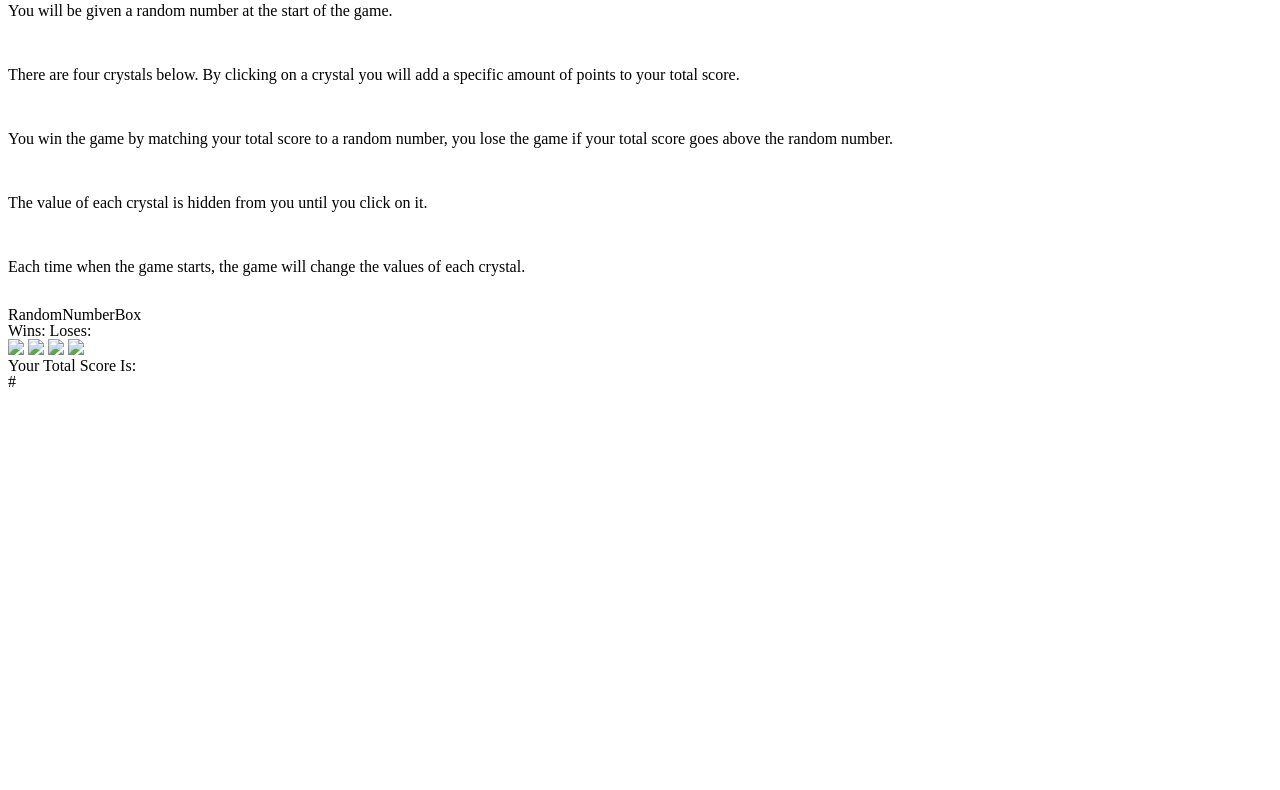
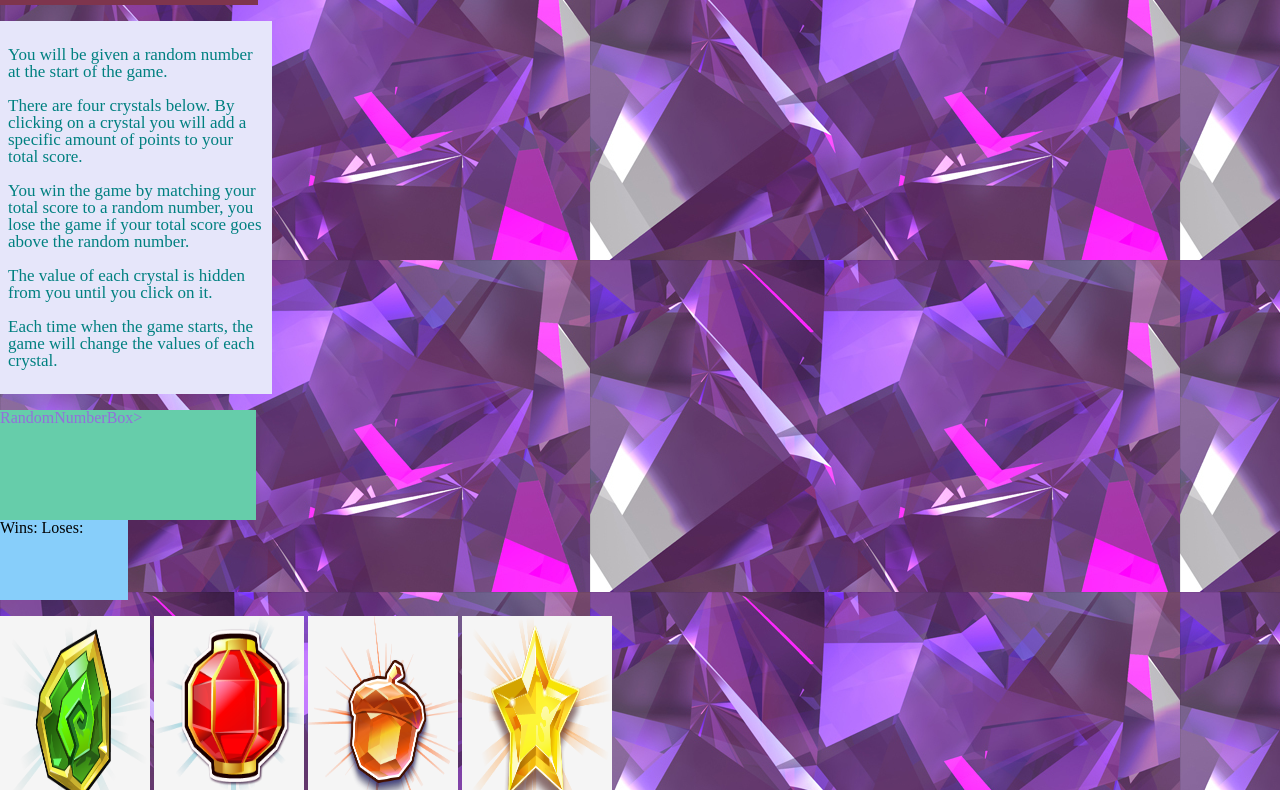
Before and after one commit to johnbroaddusivccv/Unit-4-Game, a plain HTML site: page index.html in a window 1280 px wide. Shown: the part 72-862 px from the top of the page. Before the commit the page ends 800 px from the top, so only its background shows below. Drawn offline with Linux system fonts and the light colour scheme.

Commit message:
basic style platform for the crystal game assembled does need some touches here and there

```diff
--- a/assets/css/style.css
+++ b/assets/css/style.css
@@ -0,0 +1,47 @@
+body {
+    background: url(../images/CrystalBackground.jpg);
+    margin:0 auto;
+}
+
+.crystal {
+    height: 200px;
+    width: 150px;
+    background-color: whitesmoke;
+}
+header {
+    background-color: #7e354d;
+    color:whitesmoke;
+    width: 20%;
+    padding:1px;
+
+
+}
+#holdoff {
+    background-color: #E6E6FA;
+    width:20%;
+    font-size:17px;
+    color: #008080;
+    padding: 8px;
+}
+#random {
+    background-color: #66CDAA;
+    color: #9370DB;
+    width:20%;
+    height:110px;
+}
+#score {
+    background-color: #87CEFA;
+    width: 10%;
+    height:80px;
+}
+#Displaytotal {
+    background-color: #5F9EA0;
+    color:whitesmoke;
+    width: 15%;
+}
+#total {
+    background-color: #5F9EA0;
+    color:whitesmoke;
+    width: 20%;
+    height:65px;
+}
--- a/index.html
+++ b/index.html
@@ -10,31 +10,38 @@
 <header>
     <h1>Crystal Collector</h1>
 </header>
+<br>
 <!--Rules for the game-->
     <div id="holdoff">
-        <p>You will be given a random number at the start of the game.</p><br>
-        <p>There are four crystals below. By clicking on a crystal you will add a specific amount of points to your total score.</p><br>
-        <p>You win the game by matching your total score to a random number, you lose the game if your total score goes above the random number.</p><br>
-        <p>The value of each crystal is hidden from you until you click on it.</p><br>
-        <p>Each time when the game starts, the game will change the values of each crystal.</p><br>
+        <p>You will be given a random number at the start of the game.</p>
+        <p>There are four crystals below. By clicking on a crystal you will add a specific amount of points to your total score.</p>
+        <p>You win the game by matching your total score to a random number, you lose the game if your total score goes above the random number.</p>
+        <p>The value of each crystal is hidden from you until you click on it.</p>
+        <p>Each time when the game starts, the game will change the values of each crystal.</p>
     </div>
+    <br>
+<div id="numberContainer">
 <!--Random Number div-->
-    <div id="random">RandomNumberBox</div>
-<!--Score Count-->
+    <div id="random">RandomNumberBox></div>
     <div id ="score">
         <span id="count">Wins:</span>
         <span id="count">Loses:</span>
     </div>
+    <br>
+<!--Score Count-->
 
+</div>
 <!--Assortment of Crystal Images-->
     <div id="container">
-        <img class="crystal" src="#">
-        <img class="crystal" src="#">
-        <img class="crystal" src="#">
-        <img class="crystal" src="#">
+        <img class="crystal" src="assets/images/greencrystal.png">
+        <img class="crystal" src="assets/images/redcrystal.png">
+        <img class="crystal" src="assets/images/AcornImage.png">
+        <img class="crystal" src="assets/images/RisingStar.png">
     </div>
+
 <!--Display total score-->
     <div id="Displaytotal">Your Total Score Is:</div>
+<br>
 
 <!--Your total score-->
     <div id="total">#</div>
```
Also changed, not shown: assets/images/AcornImage.png (added), assets/images/CrystalBackground.jpg (added), assets/images/RisingStar.png (added), assets/images/crystal1.png (added), assets/images/greencrystal.png (added), assets/images/redcrystal.png (added).
